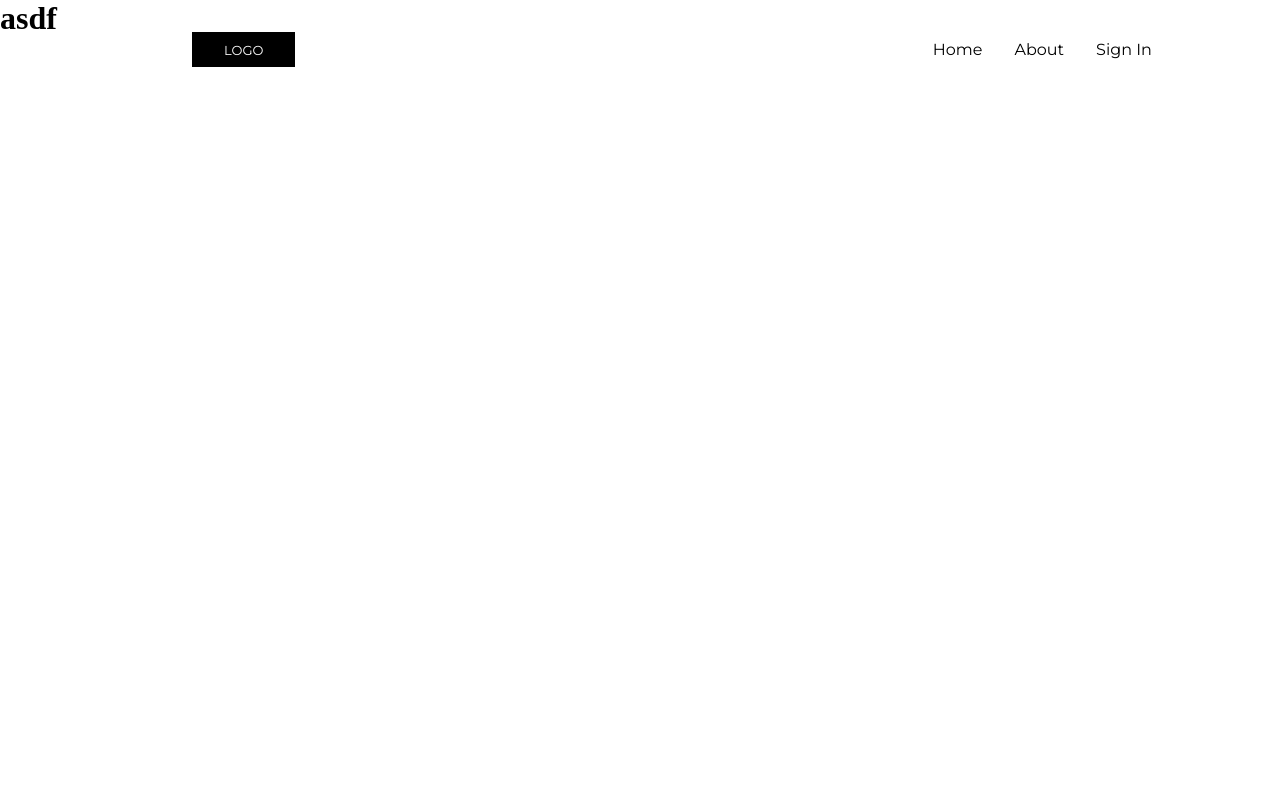
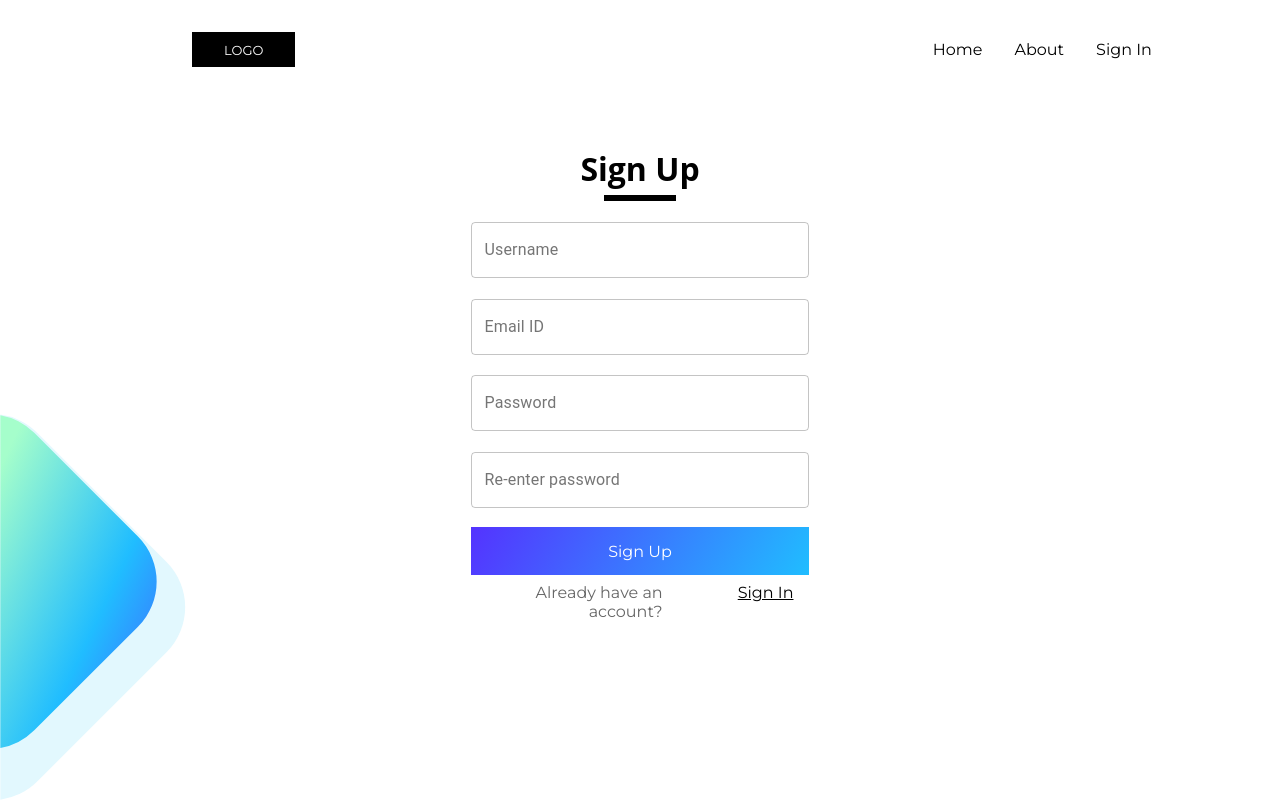
Before and after one commit to Shishir-Ashok/G-forms_spinoff, a React (Create React App) app: page /signUp in a window 1280 px wide. Built offline with nearby package versions, Linux system fonts and the light colour scheme.

Commit message:
sign up page

```diff
--- a/src/Components/SignIn/SignIn.jsx
+++ b/src/Components/SignIn/SignIn.jsx
@@ -23,6 +23,7 @@ export default function SignIn(props) {
   const classes = useStyles();
   const username = useInput("");
   const password = useInput("");
+  const email = useInput("");
 
   console.log(props.isSignIn);
 
@@ -65,7 +66,45 @@ export default function SignIn(props) {
           </div>
         </div>
       ) : (
-        <h1>asdf</h1>
+          <div className="Page SignUp-Page-Container">
+            <div className="SignUp-Page-Center">
+              <div className="SignUp-form">
+                <div className="SignUp-Heading">Sign Up</div>
+                <TextField
+                  label="Username"
+                  {...username}
+                  className={classes.textField}
+                  variant="outlined"
+                ></TextField>
+                <TextField
+                  label="Email ID"
+                  {...email}
+                  className={classes.textField}
+                  variant="outlined"
+                ></TextField>
+                <TextField
+                  type="password"
+                  label="Password"
+                  {...password}
+                  className={classes.textField}
+                  variant="outlined"
+                ></TextField>
+                <TextField
+                  type="password"
+                  label="Re-enter password"
+                  {...password}
+                  className={classes.textField}
+                  variant="outlined"
+                ></TextField>
+                <div className="SignUp-Button">Sign Up</div>
+
+                <div className="SignUp-New">
+                  <div className="SignUp-SignUp">Already have an account?</div>
+                    <div className="SignUp-SignUp-text">Sign In</div>
+                </div>
+              </div>
+            </div>
+          </div>
       )}
     </>
   );
--- a/src/Components/SignIn/SignIn.scss
+++ b/src/Components/SignIn/SignIn.scss
@@ -83,3 +83,80 @@
     }
   }
 }
+
+
+
+.SignUp-Page-Container{
+  height: 100vh;
+  width: 100vw;
+  position: absolute;
+  font-family: Montserrat;
+  background-image: url("/assets/svg/Sign Up.svg");
+  background-size: cover;
+  .SignUp-Page-Center{
+    width: 100vw;
+    height: 60vw;
+    display: flex;
+    align-items: center;
+    justify-content: center;
+
+    .SignUp-form{
+      display: flex;
+      flex-direction: column;
+      align-items: center;
+      .SignUp-Heading{
+        font-size: 2rem;
+        text-align: center;
+        position: relative;
+        font-family: Open Sans;
+        font-weight: bolder;
+        padding-bottom: 0.7rem;
+        &::after {
+          content: "";
+          position: absolute;
+          height: 6px;
+          width: 60%;
+          background-color: black;
+          bottom: 0;
+          left: 20%;
+        }
+      }
+      .SignUp-Button{
+        display: flex;
+        width: 100%;
+        height: 6vh;
+        text-align: center;
+        background-image: linear-gradient(120deg, #5433ff 0%, #20bdff 100%);
+        align-items: center;
+        justify-content: center;
+        color: white;
+        margin-top: 1.2rem;
+        &:hover{
+          cursor: pointer;
+        }
+      }
+      .SignUp-New{
+        display: flex;
+        width: 100%;
+        justify-content: flex-end;
+        align-content: space-around;
+        margin-top: 0.5rem;
+        .SignUp-SignUp{
+          text-align: end;
+          width: 140%;
+          opacity: 0.6;
+        }
+        .SignUp-SignUp-text{
+          text-align: end;
+          width: 100%;
+          padding-right: 1rem;
+          text-decoration: underline;
+          &:hover{
+            cursor: pointer;
+          }
+        }
+      }
+    }
+  }
+
+}
```
Also changed, not shown: public/assets/svg/Sign Up.svg (added).
